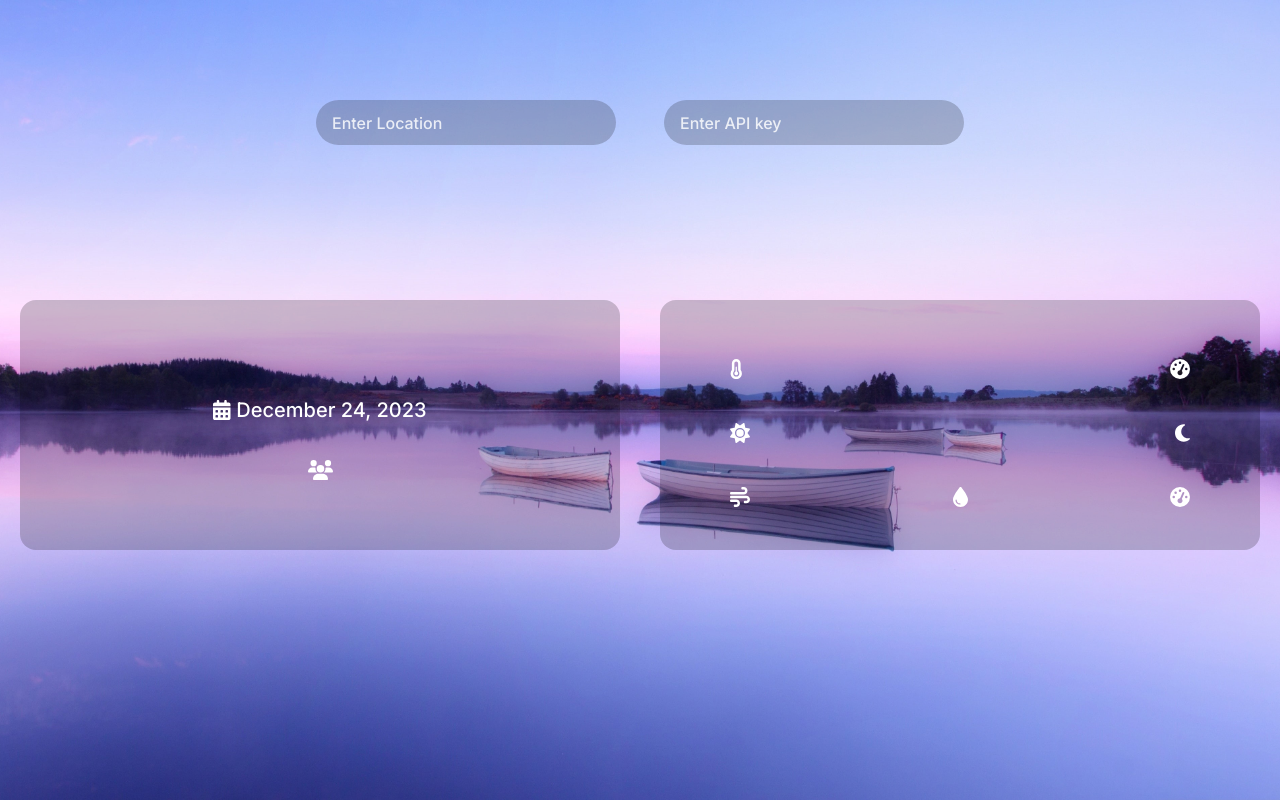
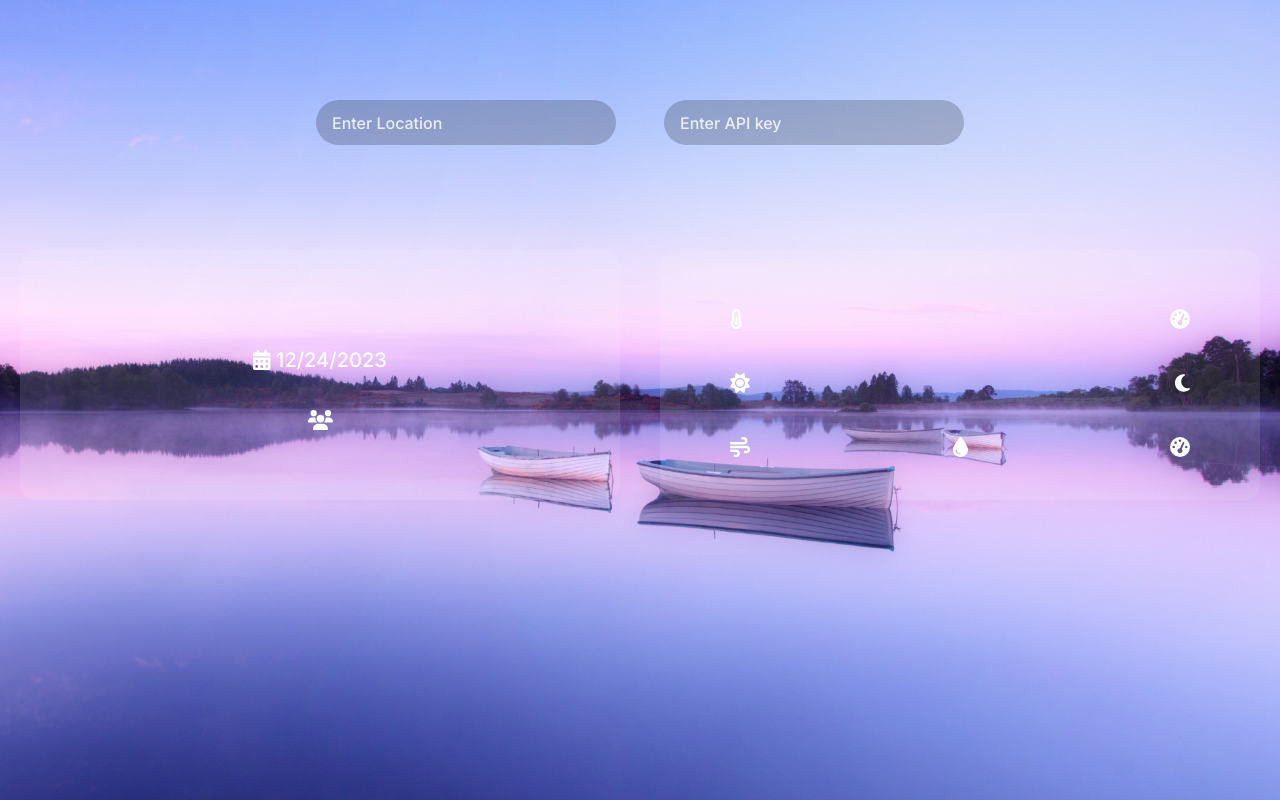
Before and after one commit to ihab-boudargham/weather-app, a React (Create React App) app in the folder weatherapp/: page / in a window 1280 px wide. Built offline with nearby package versions, Linux system fonts and the light colour scheme; the HTML template or start-up script is replaced by a standard one.

Commit message:
dynamic icons

```diff
--- a/weatherapp/src/components/WeatherDetails.js
+++ b/weatherapp/src/components/WeatherDetails.js
@@ -1,22 +1,43 @@
 import React from 'react';
 import { FontAwesomeIcon } from '@fortawesome/react-fontawesome';
-import { faCalendarAlt, faUsers, faThermometerHalf, faSun, faMoon, faWind, faTint, faTachometerAlt } from '@fortawesome/free-solid-svg-icons';
+import { faCalendarAlt, faUsers, faThermometerHalf, faSun, faMoon, faWind, faTint, faTachometerAlt, faCloud, faCloudRain, faQuestion } from '@fortawesome/free-solid-svg-icons';
 
 const WeatherDetails = ({ weatherData, formattedSunriseTime, formattedSunsetTime }) => {
+  const weatherCondition = weatherData.list?.[0]?.weather[0]?.main;
+
+  // Define a function to map weather conditions to corresponding Font Awesome icons
+  const getWeatherIcon = (condition) => {
+    switch (condition) {
+      case 'Clear':
+        return <FontAwesomeIcon icon={faSun} size = "2xl" />;
+      case 'Clouds':
+        return <FontAwesomeIcon icon={faCloud} size = "2xl" />;
+      case 'Rain':
+        return <FontAwesomeIcon icon={faCloudRain} size = "2xl" />;
+    }
+  };
 
   const currentDate = new Date().toLocaleDateString('en-US', { month: 'long', day: 'numeric', year: 'numeric' });
 
   return (
-    <div className="content absolute top-[300px] w-screen flex flex-row justify-around">
-      <div className="location h-[250px] w-[600px] bg-black bg-opacity-20 rounded-2xl flex flex-col justify-center items-center gap-[30px] text-white">
-        <p className="text-[40px]"> {weatherData.city?.name} </p>
-        <p className="text-[20px]"><FontAwesomeIcon icon={faCalendarAlt} /> {currentDate}</p>
+    <div className="content absolute top-[250px] w-screen flex flex-row justify-around">
+      <div className="location h-[250px] w-[600px] bg-white bg-opacity-10 rounded-2xl flex flex-col justify-center items-center gap-[30px] text-white">
+        <div className="flex items-center">
+          <span className='flex flex-row items-center gap-4'>
+            {getWeatherIcon(weatherCondition)}
+            <p className="text-[40px]"> {weatherData.city?.name} </p>
+          </span>
+        </div>
+        <p className="text-[20px]"><FontAwesomeIcon icon={faCalendarAlt} /> {new Date().toLocaleDateString()}</p>
         <p className="text-[20px]"><FontAwesomeIcon icon={faUsers} /> {weatherData.city?.population} </p>
       </div>
 
-      <div className="details h-[250px] w-[600px] bg-black bg-opacity-20 rounded-2xl px-[70px] text-white text-xl pt-[55px]">
+      <div className="details h-[250px] w-[600px] bg-white bg-opacity-10 rounded-2xl px-[70px] text-white text-xl pt-[55px]">
         <div className="flex justify-between right-0">
-          <p id="temperature"><FontAwesomeIcon icon={faThermometerHalf} /> {weatherData.list?.[0]?.temp?.day && `${weatherData.list?.[0]?.temp?.day} °C`} </p>
+            <p id="temperature">
+            <FontAwesomeIcon icon={faThermometerHalf} />
+            {weatherData.list?.[0]?.temp?.day && `${weatherData.list?.[0]?.temp?.day} °C`}
+            </p>
           <p id="description">
             <FontAwesomeIcon icon={faTachometerAlt} /> {weatherData.list?.[0]?.weather[0]?.main}
             {weatherData.list?.[0]?.weather[0]?.description && `, ${weatherData.list?.[0]?.weather[0]?.description}`}
```
